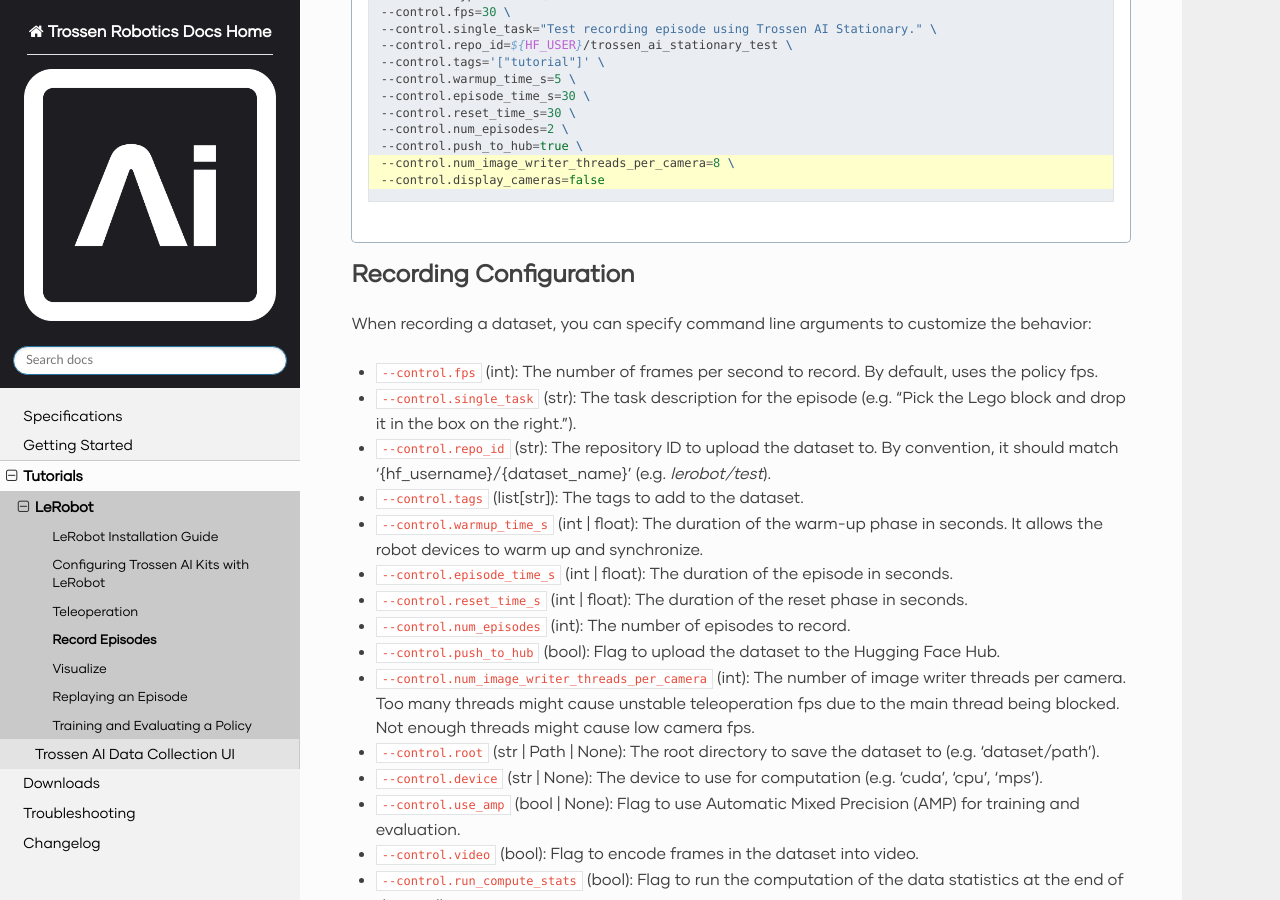
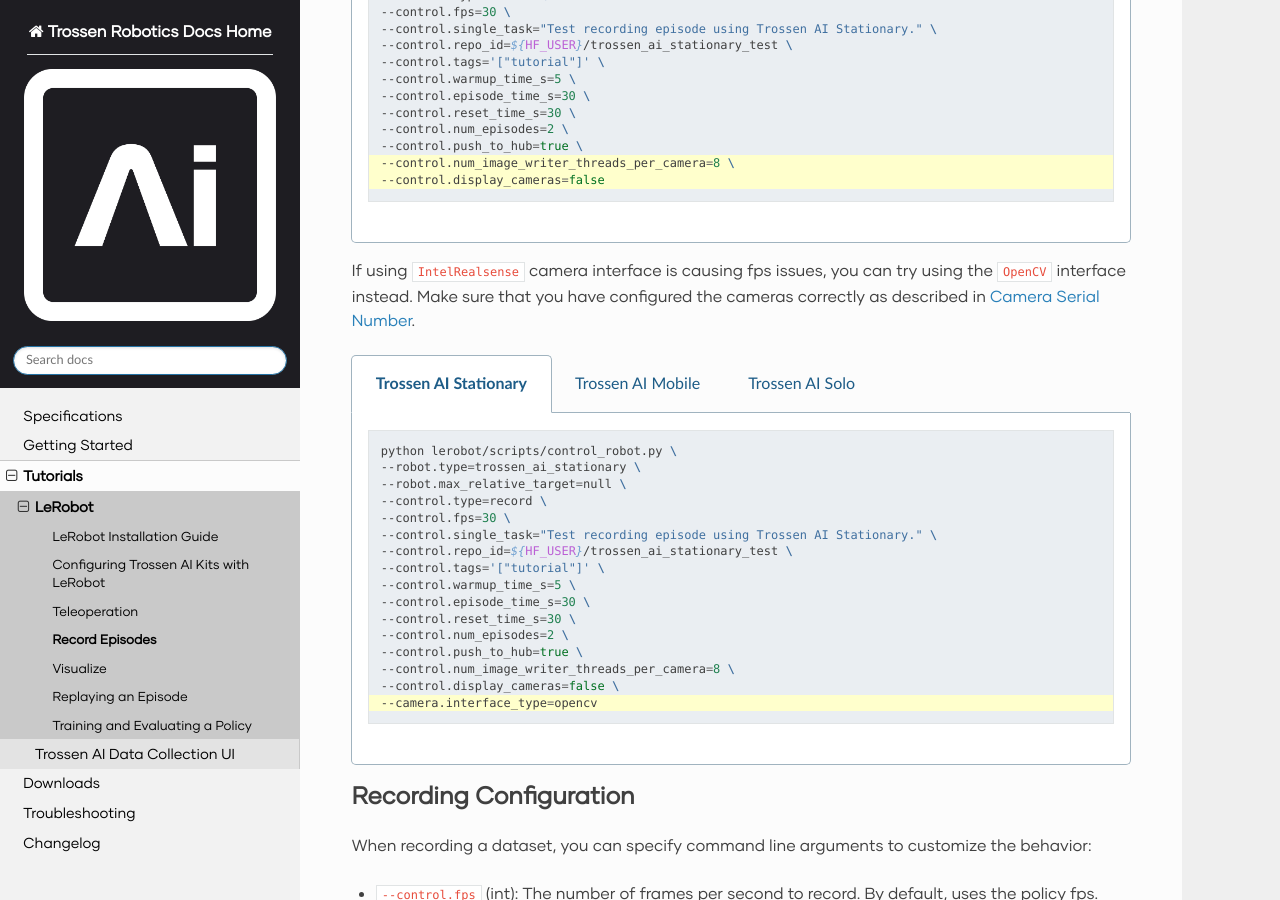
Before and after one commit to TrossenRobotics/trossen_arm, a Sphinx documentation site: the page built from docs/tutorials/lerobot/record_episode.rst, in a window 1280 px wide and 900 px high, scrolled down 1523 px. Built offline with Sphinx 7.4.7 and the Read the Docs theme 3.1.0, drawn with Linux system fonts in a browser that asks for light colours; some web fonts are replaced; pages that are not in the unit, such as notebooks, are missing from menus.

Commit message:
add usage of `robot.camera_interface`

```diff
--- a/docs/tutorials/lerobot/record_episode.rst
+++ b/docs/tutorials/lerobot/record_episode.rst
@@ -201,6 +201,76 @@ Handling Camera FPS Issues
          --control.display_cameras=false
 
 
+If using ``IntelRealsense`` camera interface is causing fps issues, you can try using the ``OpenCV`` interface instead.
+Make sure that you have configured the cameras correctly as described in :ref:`tutorials/lerobot/configuration:Camera Serial Number`.
+
+.. tabs::
+
+   .. group-tab:: Trossen AI Stationary
+
+      .. code-block:: bash
+         :emphasize-lines: 16
+
+         python lerobot/scripts/control_robot.py \
+         --robot.type=trossen_ai_stationary \
+         --robot.max_relative_target=null \
+         --control.type=record \
+         --control.fps=30 \
+         --control.single_task="Test recording episode using Trossen AI Stationary." \
+         --control.repo_id=${HF_USER}/trossen_ai_stationary_test \
+         --control.tags='["tutorial"]' \
+         --control.warmup_time_s=5 \
+         --control.episode_time_s=30 \
+         --control.reset_time_s=30 \
+         --control.num_episodes=2 \
+         --control.push_to_hub=true \
+         --control.num_image_writer_threads_per_camera=8 \
+         --control.display_cameras=false \
+         --camera.interface_type=opencv
+
+   .. group-tab:: Trossen AI Mobile
+
+      .. code-block:: bash
+         :emphasize-lines: 16
+
+         python lerobot/scripts/control_robot.py \
+         --robot.type=trossen_ai_mobile \
+         --robot.max_relative_target=null \
+         --control.type=record \
+         --control.fps=30 \
+         --control.single_task="Test recording episode using Trossen AI Mobile." \
+         --control.repo_id=${HF_USER}/trossen_ai_mobile_test \
+         --control.tags='["tutorial"]' \
+         --control.warmup_time_s=5 \
+         --control.episode_time_s=30 \
+         --control.reset_time_s=30 \
+         --control.num_episodes=2 \
+         --control.push_to_hub=true \
+         --control.num_image_writer_threads_per_camera=8 \
+         --control.display_cameras=false \
+         --camera.interface_type=opencv
+
+   .. group-tab:: Trossen AI Solo
+
+      .. code-block:: bash
+         :emphasize-lines: 16
+
+         python lerobot/scripts/control_robot.py \
+         --robot.type=trossen_ai_solo\
+         --robot.max_relative_target=null\
+         --control.type=record\
+         --control.fps=30\
+         --control.single_task="Test recording episode using Trossen AI Solo."\
+         --control.repo_id=${HF_USER}/trossen_ai_solo_test\
+         --control.tags='["tutorial"]' \
+         --control.warmup_time_s=5 \
+         --control.episode_time_s=30 \
+         --control.reset_time_s=30 \
+         --control.num_episodes=2 \
+         --control.push_to_hub=true \
+         --control.num_image_writer_threads_per_camera=8 \
+         --control.display_cameras=false \
+         --camera.interface_type=opencv
 
 Recording Configuration
 =======================
```
Also changed, not shown: docs/tutorials/lerobot/teleoperation.rst (+39 -0 lines), docs/tutorials/lerobot/train_and_evaluate.rst (+8 -0 lines).
